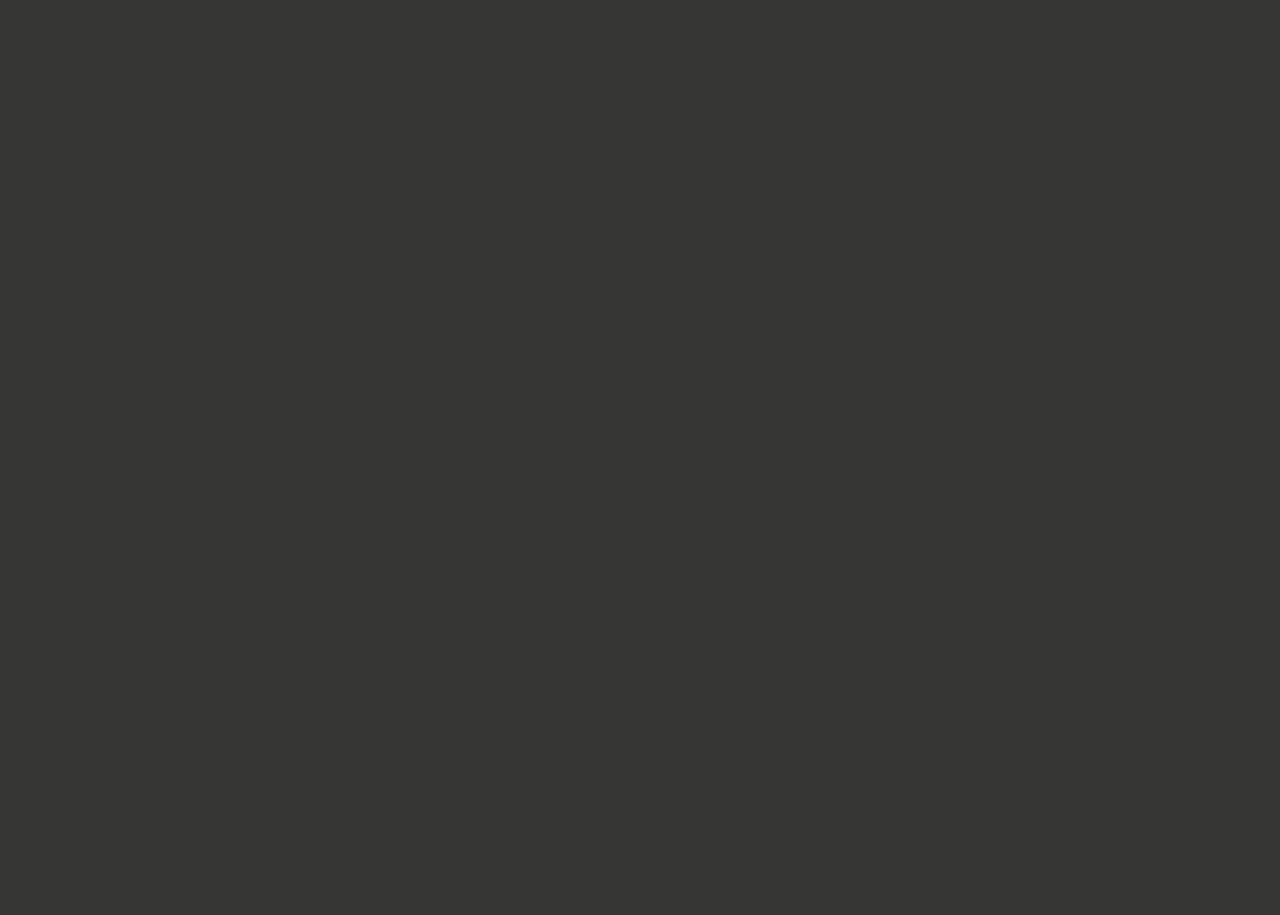
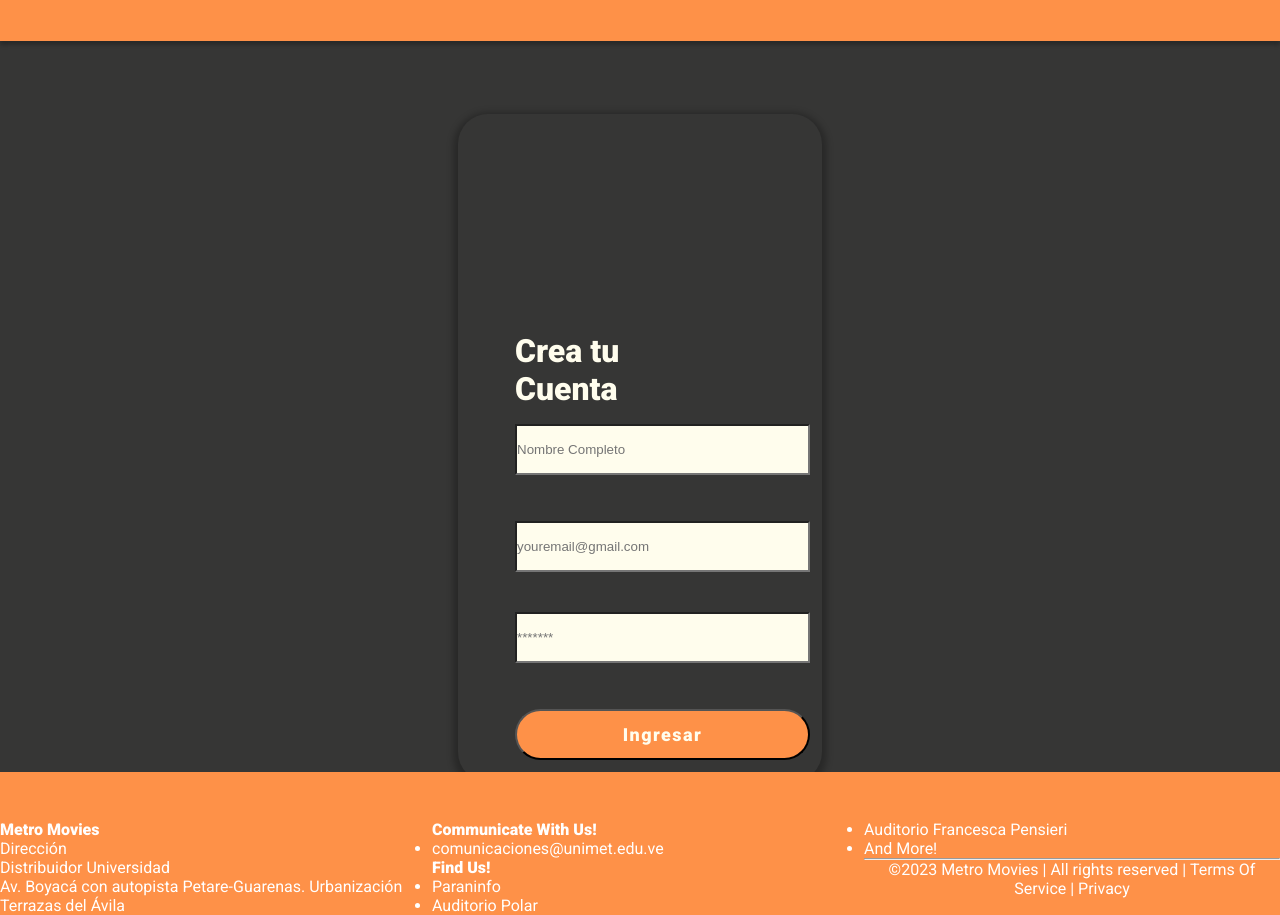
Before and after one commit to andreinarivas/Microproyecto-2, a React (Vite) app in the folder metro-movie/: page /register in a window 1280 px wide. Before the commit this address had no page. Shown: the part 79-994 px from the top of the page. Before the commit the page ends 800 px from the top, so only its background shows below. Built offline with nearby package versions, Linux system fonts and the light colour scheme.

Commit message:
login y register semi done

```diff
--- a/metro-movie/src/components/Footer/Footer.module.css
+++ b/metro-movie/src/components/Footer/Footer.module.css
@@ -6,6 +6,9 @@
      color:white;
      position:relative;
      column-count: 3;
+     position: absolute;
+     left: 0px;
+     top: 851px;
 }
 
 .copyright{
--- a/metro-movie/src/main.jsx
+++ b/metro-movie/src/main.jsx
@@ -4,6 +4,8 @@ import "./index.css";
 import HomePage from "./pages/HomePage/HomePage.jsx";
 import { BrowserRouter, Route, Routes } from "react-router-dom";
 import Layout from "./pages/Layout";
+import LoginPage from "./pages/LoginPage/LoginPage";
+import RegisterPage from "./pages/RegisterPage/RegisterPage";
 
 
 ReactDOM.createRoot(document.getElementById("root")).render(
@@ -12,6 +14,9 @@ ReactDOM.createRoot(document.getElementById("root")).render(
       <Routes>
         <Route element={<Layout />}>
           <Route element={<HomePage />} path="/" />
+          <Route path="/login" element={<LoginPage />} />
+          <Route path="/register" element={<RegisterPage />} />
+
         </Route>
       </Routes>
     </BrowserRouter>
--- a/metro-movie/src/pages/Layout.jsx
+++ b/metro-movie/src/pages/Layout.jsx
@@ -7,9 +7,8 @@ export default function Layout() {
   return (
     <div>
         <main>
-
       <NavBar />
-      <section>
+      <section className="w-screen h-fit ">
         <Outlet />
       </section>
       <Footer/>
--- /dev/null
+++ b/metro-movie/src/pages/LoginPage/LoginPage.jsx
@@ -0,0 +1,24 @@
+import React ,{ useState }from 'react'
+import styles from './LoginPage.module.css'
+
+export default function LoginPage() {
+    const [email, setEmail] = useState('');
+    const [pass, setPass] = useState('');
+
+    const handleSubmit = (e) =>{
+        e.preventDefault();
+        console.log(email);
+
+    }
+  return (
+    <div className = {styles.login}>
+        <form className = {styles.container }onSubmit = {handleSubmit}>
+            <label className= {styles.label1}> Ingresa a tu Cuenta </label>
+            <input className= {styles.inpute} value = {email} type="email" placeholder='youremail@gmail.com' id= "email" name = "email"/>
+            <input className= {styles.inputp} value = {pass} type="password" placeholder='*******' id= "password" name = "password"/>
+            <button className= {styles.ingresar}type = "submit">Ingresar</button>
+        </form>
+        <button className={styles.linkbtn} onClick={() => props.onFormSwitch('register')}>¿No tienes cuenta? Registrate</button>
+        </div>
+    )
+}
--- /dev/null
+++ b/metro-movie/src/pages/LoginPage/LoginPage.module.css
@@ -0,0 +1,93 @@
+.label1{
+    position: absolute;
+    width: 277px;
+    height: 38px;
+    left: 57px;
+    top: 218px;
+
+    font-family: 'Roboto';
+    font-style: normal;
+    font-weight: 800;
+    font-size: 32px;
+    line-height: 38px;
+    /* identical to box height */
+
+
+    color: #FFFDED;
+
+}
+
+.login{
+
+    position: absolute;
+    width: 364px;
+    height: 565px;
+    left: calc(50% - 364px/2);
+    top: 193px;
+
+    background: #363635;
+    box-shadow: 0px 3px 6px 5px rgba(0, 0, 0, 0.25);
+    border-radius: 30px;
+}
+
+
+
+.inpute{
+    position: absolute;
+width: 295px;
+height: 51px;
+left: 57px;
+top: 310px;
+padding:3px;
+
+background:#FFFDED;
+}
+
+
+.inputp{
+    position: absolute;
+width: 295px;
+height: 51px;
+left: 57px;
+top: 407px;
+padding:3px;
+
+background:#FFFDED;
+}
+
+.ingresar{
+position: absolute;
+width: 295px;
+height: 51px;
+left: 57px;
+top: 504px;
+
+background: #FE9148;
+border-radius: 30px;
+
+
+text-align: center;
+letter-spacing: 0.08em;
+
+color: #FFFDED;
+}
+
+.linkbtn{
+    position: absolute;
+width: 295px;
+height: 21px;
+left: 57px;
+top: 675px;
+
+font-family: 'Roboto';
+font-style: normal;
+font-weight: 800;
+font-size: 18px;
+line-height: 21px;
+/* identical to box height */
+
+text-align: center;
+letter-spacing: 0.08em;
+
+color: #FFFDED;
+}
--- /dev/null
+++ b/metro-movie/src/pages/RegisterPage/RegisterPage.jsx
@@ -0,0 +1,27 @@
+import React, {useState} from 'react'
+import styles from './RegisterPage.module.css'
+
+
+export default function RegisterPage() {
+    const [email, setEmail] = useState('');
+    const [pass, setPass] = useState('');
+    const [name, setName] = useState('');
+
+    const handleSubmit = (e) =>{
+        e.preventDefault();
+        console.log(email);
+
+    }
+  return (
+       <div className={styles.register}>
+        <form onSubmit = {handleSubmit}>
+            <label className={styles.label1} >Crea tu Cuenta</label>
+            <input className={styles.inputn} value={name} name="name" onChange={(e) => setName(e.target.value)} id="name" placeholder="Nombre Completo" />
+            <input className={styles.inpute}  value = {email} onChange={(e) => setEmail(e.target.value)} type="email" placeholder='youremail@gmail.com' id= "email" name = "email"/>
+            <input className={styles.inputp} value = {pass} onChange={(e) => setPass(e.target.value)} type="password" placeholder='*******' id= "password" name = "password"/>
+            <button className={styles.registrar} type = "submit">Ingresar</button>
+        </form>
+        <button className={styles.linkbtn} onClick={() => props.onFormSwitch('login')}>¿Ya tienes cuenta? Inicia Sesion</button>
+        </div>
+  )
+}
--- /dev/null
+++ b/metro-movie/src/pages/RegisterPage/RegisterPage.module.css
@@ -0,0 +1,106 @@
+.register{
+    position: absolute;
+width: 364px;
+height: 668px;
+left: calc(50% - 364px/2);
+top: 193px;
+
+background: #363635;
+box-shadow: 0px 3px 6px 5px rgba(0, 0, 0, 0.25);
+border-radius: 30px;
+}
+
+.label1{
+
+position: absolute;
+width: 210px;
+height: 38px;
+left: 57px;
+top: 218px;
+
+font-family: 'Roboto';
+font-style: normal;
+font-weight: 800;
+font-size: 32px;
+line-height: 38px;
+/* identical to box height */
+
+
+color: #FFFDED;
+}
+
+.inputn{
+
+position: absolute;
+width: 295px;
+height: 51px;
+left: 57px;
+top: 310px;
+
+background:#FFFDED;
+}
+
+.inpute{
+    position: absolute;
+width: 295px;
+height: 51px;
+left: 57px;
+top: 407px;
+
+background:#FFFDED
+}
+
+.inputp{
+
+position: absolute;
+width: 295px;
+height: 51px;
+left: 57px;
+top: 498px;
+
+background:#FFFDED
+}
+
+.registrar{
+    position: absolute;
+width: 295px;
+height: 51px;
+left: 57px;
+top: 595px;
+
+background: #FE9148;
+border-radius: 30px;
+
+
+font-family: 'Roboto';
+font-style: normal;
+font-weight: 800;
+font-size: 18px;
+line-height: 21px;
+/* identical to box height */
+
+text-align: center;
+letter-spacing: 0.08em;
+
+color: #FFFDED;
+}
+
+.linkbtn{
+    position: absolute;
+width: 295px;
+height: 21px;
+left: 57px;
+top: 751px;
+
+font-family: 'Roboto';
+font-style: normal;
+font-weight: 800;
+font-size: 18px;
+line-height: 21px;
+/* identical to box height */
+
+text-align: center;
+letter-spacing: 0.08em;
+
+color: #FFFDED;
+}
```
